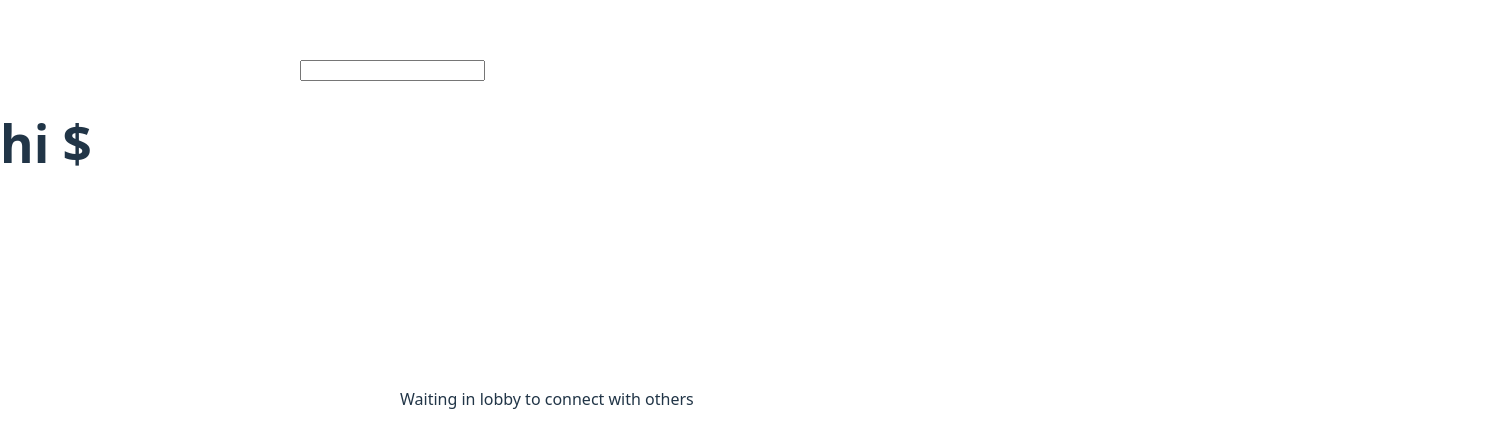
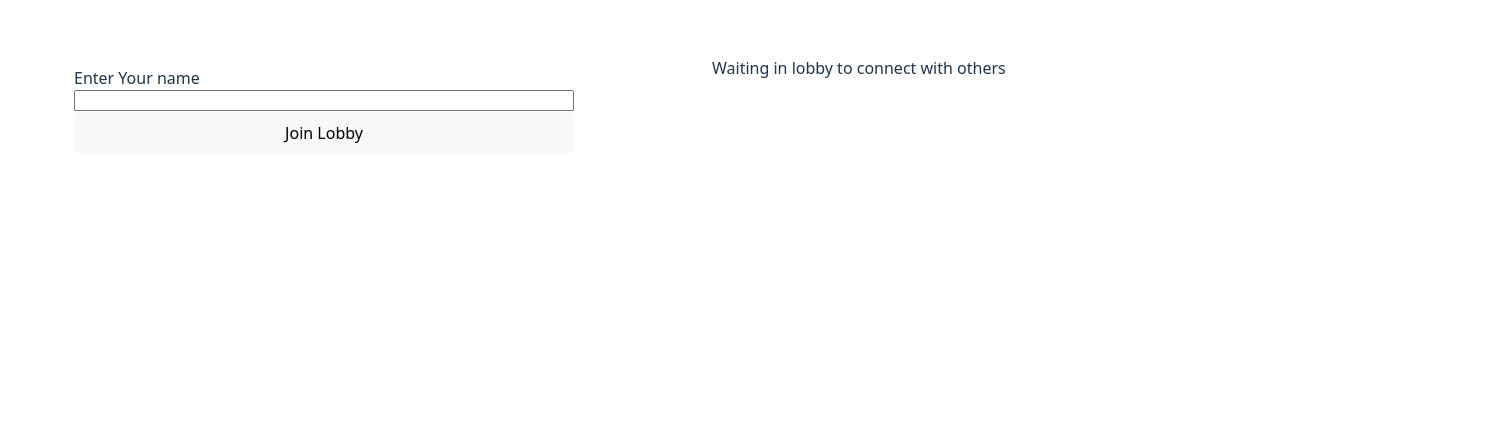
Before and after one commit to AyushmaanPandey11/video-chat-app, a React (Vite) app in the folder frontend/: page / in a window 1280 px wide. Shown: the part 232-680 px from the top of the page, 1512 px wide, since content can reach past the window. Built offline with nearby package versions, Linux system fonts and the light colour scheme; no server answers.

Commit message:
url done

```diff
--- a/frontend/src/components/LandingPage.tsx
+++ b/frontend/src/components/LandingPage.tsx
@@ -2,7 +2,8 @@ import { useCallback, useEffect, useRef, useState } from "react";
 import Lobby from "./Lobby";
 
 const LandingPage = () => {
-  const usernameRef = useRef<string>("");
+  const [username, setUsername] = useState<string>("");
+  const nameRef = useRef<string>("");
   const videoRef = useRef<HTMLVideoElement>(null);
   const [audioTrack, setAudioTrack] = useState<MediaStreamTrack | null>(null);
   const [videoTrack, setVideoTrack] = useState<MediaStreamTrack | null>(null);
@@ -30,19 +31,38 @@ const LandingPage = () => {
   }, [getStreamData]);
 
   return (
-    <div>
-      <>
-        <video autoPlay ref={videoRef}></video>
+    <div
+      style={{
+        display: "flex",
+        flexDirection: "row",
+        justifyContent: "space-around",
+      }}
+    >
+      <div
+        style={{
+          display: "flex",
+          flexDirection: "column",
+          marginLeft: "5vw",
+          padding: "10px",
+          marginRight: "10vw",
+        }}
+      >
+        <video autoPlay width={500} ref={videoRef} />
+        <label>Enter Your name</label>
         <input
           type="text"
-          onChange={(e) => (usernameRef.current = e.target.value)}
+          onChange={(e) => (nameRef.current = e.target.value)}
         />
-      </>
-      <Lobby
-        name={usernameRef.current}
-        audioTrack={audioTrack}
-        videoTrack={videoTrack}
-      />
+        <button
+          onClick={(e) => {
+            e.preventDefault();
+            setUsername(nameRef.current);
+          }}
+        >
+          Join Lobby
+        </button>
+      </div>
+      <Lobby name={username} audioTrack={audioTrack} videoTrack={videoTrack} />
     </div>
   );
 };
--- a/frontend/src/components/Lobby.tsx
+++ b/frontend/src/components/Lobby.tsx
@@ -21,7 +21,7 @@ const Lobby = memo(
     const remoteVideoRef = useRef<HTMLVideoElement>(null);
 
     useEffect(() => {
-      const ws = new WebSocket("ws://localhost:8080");
+      const ws = new WebSocket("wss://video-chat-app-backend-ws.onrender.com");
       socket.current = ws;
       ws.onopen = () => {
         console.log("WebSocket connection established");
@@ -194,7 +194,7 @@ const Lobby = memo(
         receivingPc?.close();
         setReceivingPc(null);
       };
-    }, [name, videoTrack, audioTrack]);
+    }, [videoTrack, audioTrack, sendingPc, receivingPc]);
 
     useEffect(() => {
       if (localVideoRef.current && videoTrack) {
@@ -207,10 +207,19 @@ const Lobby = memo(
 
     return (
       <div>
-        <h1>hi ${name}</h1>
-        <video autoPlay muted width={400} ref={localVideoRef} />
-        {lobby ? "Waiting in lobby to connect with others" : null}
-        <video autoPlay playsInline width={400} ref={remoteVideoRef} />
+        {name && <h1>hi {name}</h1>}
+        <div
+          style={{
+            display: "flex",
+            flexDirection: "column",
+            marginBottom: "10px",
+            paddingBottom: "40px",
+          }}
+        >
+          <video autoPlay muted width={500} ref={localVideoRef} />
+          {lobby ? "Waiting in lobby to connect with others" : null}
+          <video autoPlay playsInline width={800} ref={remoteVideoRef} />
+        </div>
       </div>
     );
   }
```
Also changed, not shown: 1 other file (tests, documents, lock files or other folders).
